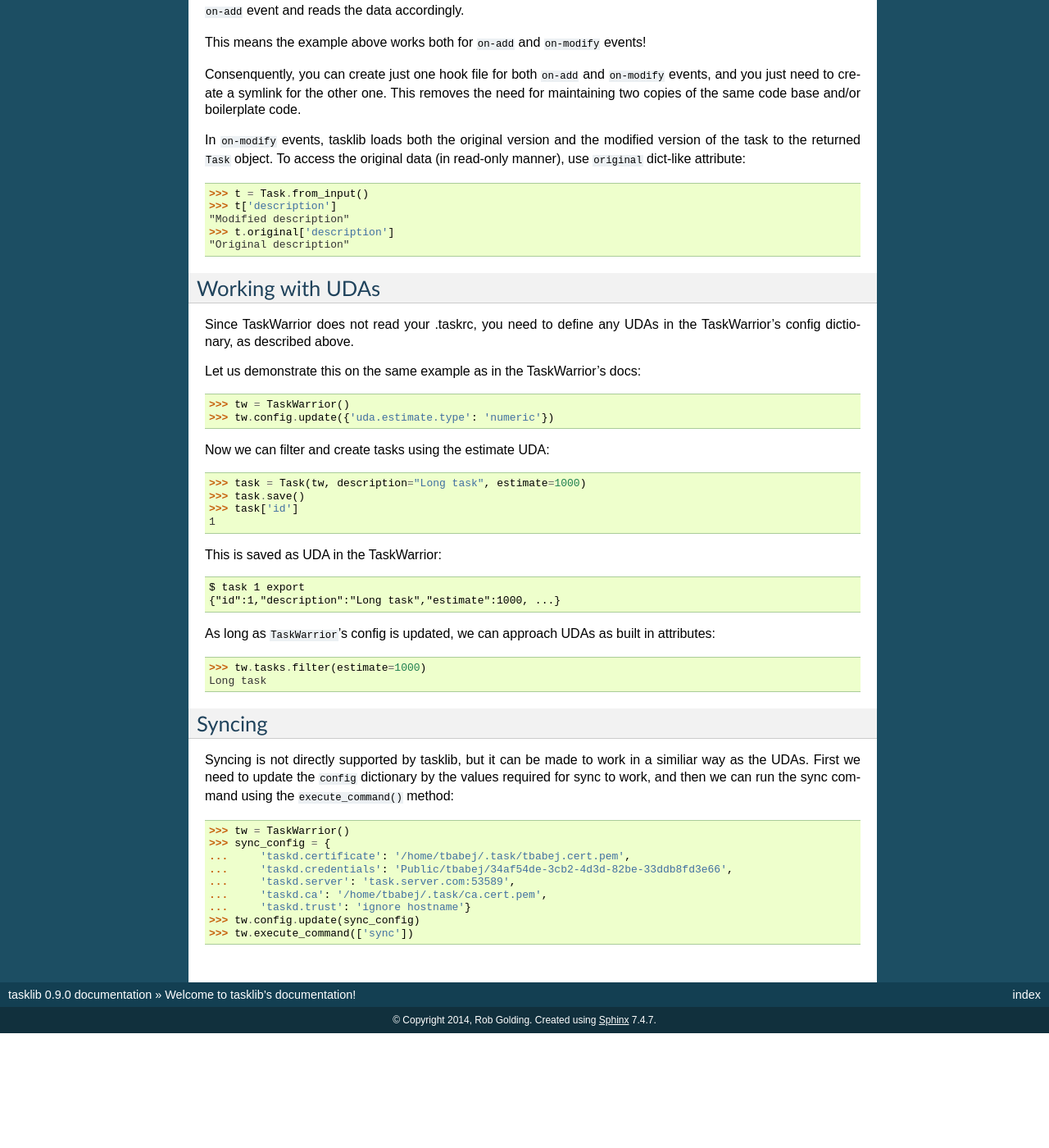
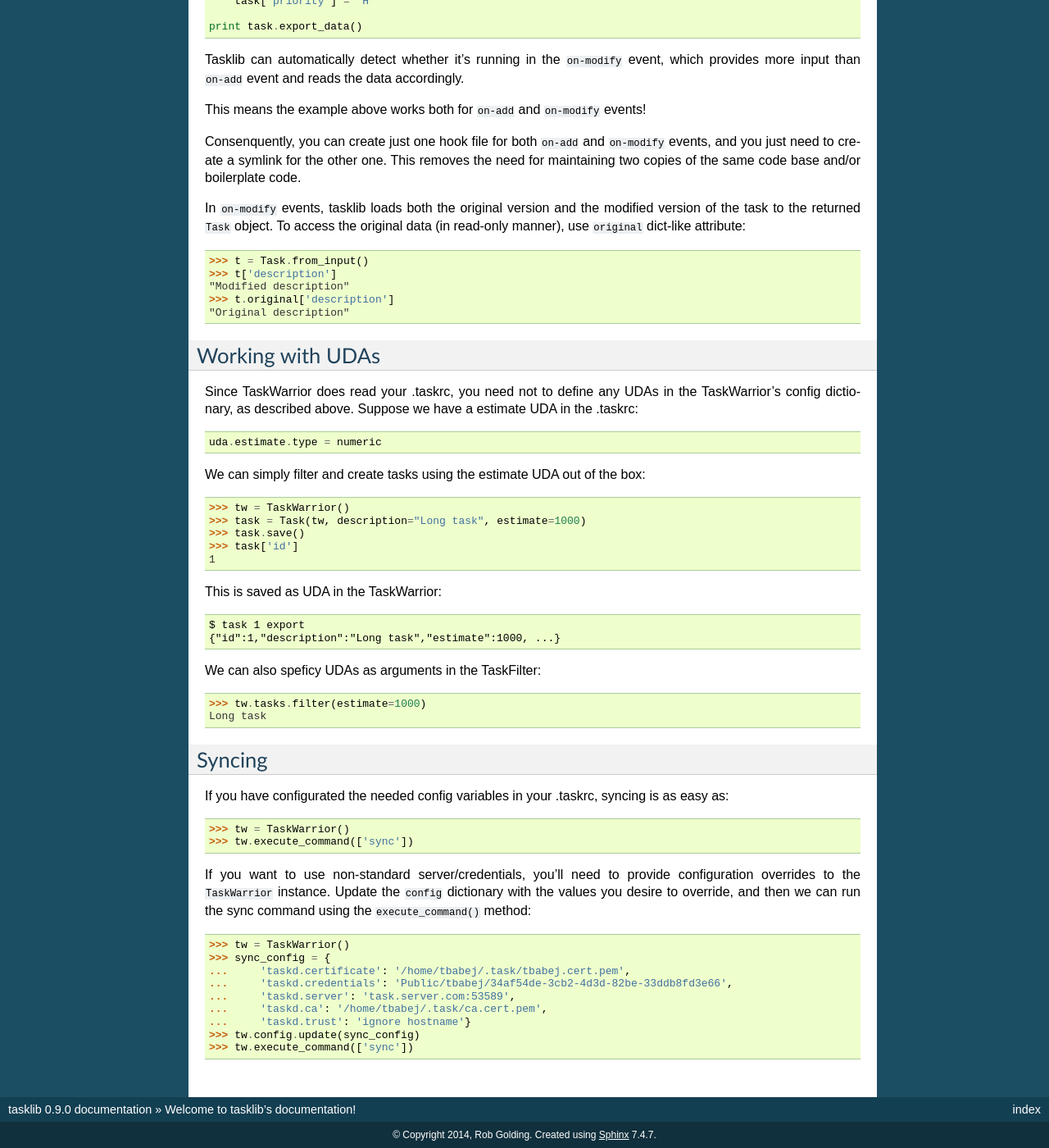
Before and after one commit to GothenburgBitFactory/tasklib, a Sphinx documentation site: the page built from docs/index.rst, in a window 1280 px wide and 1400 px high, scrolled down 7877 px. Shown: the whole window at 82% size. Built offline with Sphinx 7.4.7, drawn with Linux system fonts in a browser that asks for light colours; before the commit the page ends 9137 px from its top, so only the background shows below that; some of the changed text lies outside the part shown.

Commit message:
Docs: Update docs about reading .taskrc

```diff
--- a/docs/index.rst
+++ b/docs/index.rst
@@ -35,6 +35,11 @@
 The default location is the same as taskwarrior's::
 
     >>> tw = TaskWarrior(data_location='~/.task', create=True)
+
+The ``TaskWarrior`` instance will also use your .taskrc configuration (so that
+it recognizes the same UDAs as your task binary, uses the same configuration,
+etc.). To override the location of the .taskrc, use
+``taskrc_location=~/some/different/path``.
 
 Creating Tasks
 --------------
@@ -397,14 +402,14 @@
 Setting custom configuration values
 -----------------------------------
 
-By default, TaskWarrior does not use any of configuration values stored in
-your .taskrc. To see what configuration values are passed to each executed
+By default, TaskWarrior uses configuration values stored in your .taskrc.
+To see what configuration value overrides are passed to each executed
 task command, have a peek into ``config`` attribute of ``TaskWarrior`` object::
 
     >>> tw.config
     {'confirmation': 'no', 'data.location': '/home/tbabej/.task'}
 
-To pass your own configuration, you just need to update this dictionary::
+To pass your own configuration overrides, you just need to update this dictionary::
 
     >>> tw.config.update({'hooks': 'off'})  # tasklib will not trigger hooks
 
@@ -458,16 +463,15 @@
 Working with UDAs
 -----------------
 
-Since TaskWarrior does not read your .taskrc, you need to define any UDAs
-in the TaskWarrior's config dictionary, as described above.
+Since TaskWarrior does read your .taskrc, you need not to define any UDAs
+in the TaskWarrior's config dictionary, as described above. Suppose we have
+a estimate UDA in the .taskrc::
 
-Let us demonstrate this on the same example as in the TaskWarrior's docs::
+    uda.estimate.type = numeric
+
+We can simply filter and create tasks using the estimate UDA out of the box::
 
     >>> tw = TaskWarrior()
-    >>> tw.config.update({'uda.estimate.type': 'numeric'})
-
-Now we can filter and create tasks using the estimate UDA::
-
     >>> task = Task(tw, description="Long task", estimate=1000)
     >>> task.save()
     >>> task['id']
@@ -478,7 +482,7 @@
     $ task 1 export
     {"id":1,"description":"Long task","estimate":1000, ...}
 
-As long as ``TaskWarrior``'s config is updated, we can approach UDAs as built in attributes::
+We can also speficy UDAs as arguments in the TaskFilter::
 
     >>> tw.tasks.filter(estimate=1000)
     Long task
@@ -486,9 +490,16 @@
 Syncing
 -------
 
-Syncing is not directly supported by tasklib, but it can be made to work in a similiar way
-as the UDAs. First we need to update the ``config`` dictionary by the values required for
-sync to work, and then we can run the sync command using the ``execute_command()`` method::
+If you have configurated the needed config variables in your .taskrc, syncing
+is as easy as::
+
+    >>> tw = TaskWarrior()
+    >>> tw.execute_command(['sync'])
+
+If you want to use non-standard server/credentials, you'll need to provide configuration
+overrides to the ``TaskWarrior`` instance. Update the ``config`` dictionary with the
+values you desire to override, and then we can run the sync command using
+the ``execute_command()`` method::
 
     >>> tw = TaskWarrior()
     >>> sync_config = {
```
